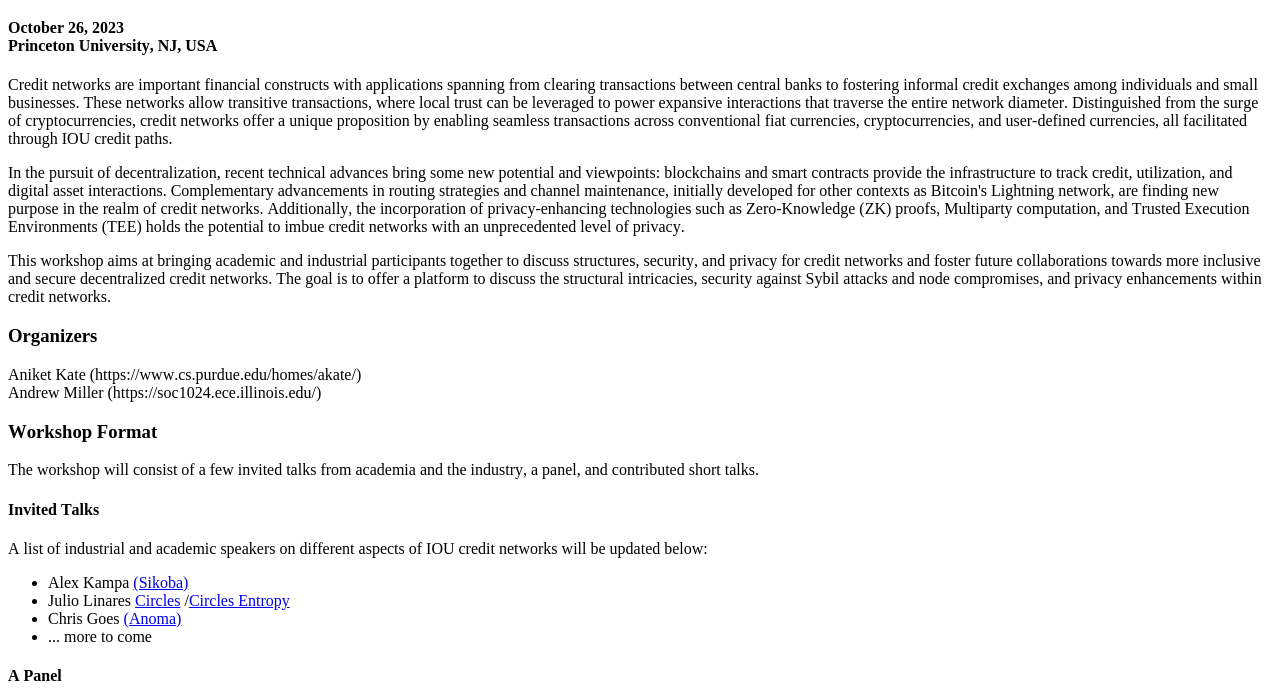
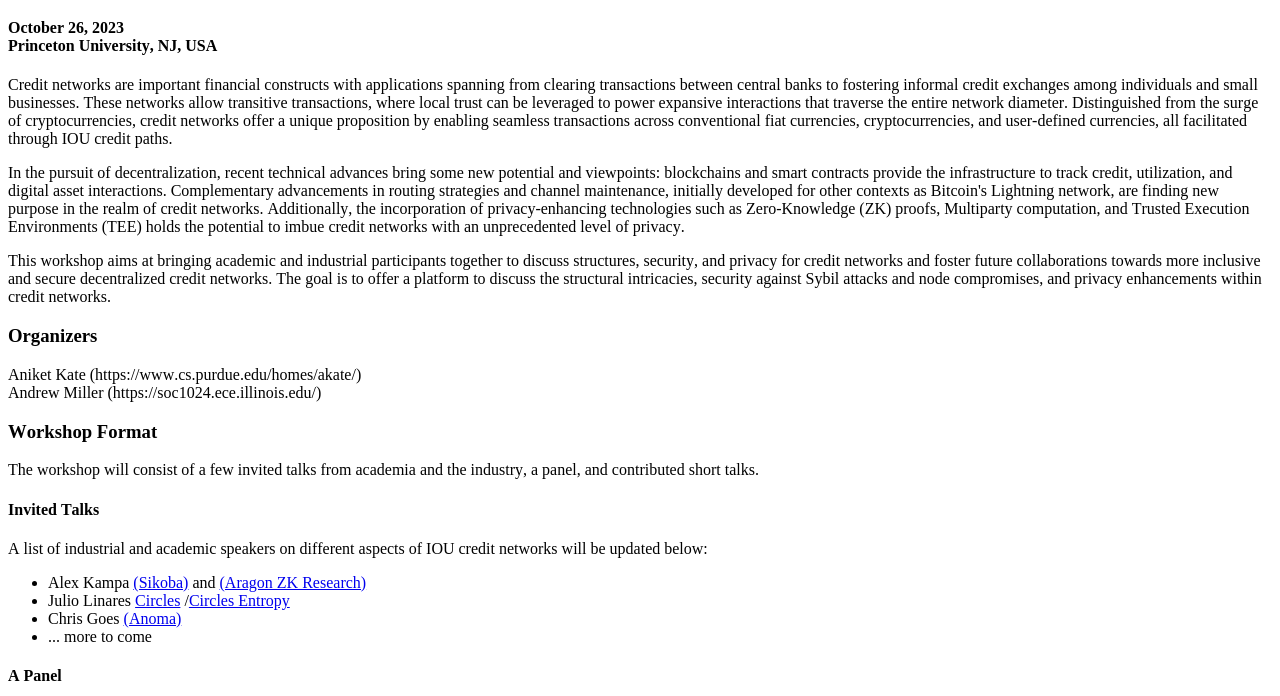
Before and after one commit to TransitivityMaximalists/TransitivityMaximalists.github.io, a plain HTML site: page index.html in a window 1280 px wide. Shown: the part 104-800 px from the top of the page. Drawn offline with Linux system fonts and the light colour scheme.

Commit message:
Update index.html

```diff
--- a/index.html
+++ b/index.html
@@ -50,7 +50,7 @@ Andrew Miller (https://soc1024.ece.illinois.edu/)
 <h4><span class="s2">Invited Talks</span></h4>
 <p ><span class="s2">A list of industrial and academic speakers on different aspects of IOU credit networks will be updated below:</span></p>
   <ul>
-    <li>Alex Kampa <a href="https://www.sikoba.com/">(Sikoba)</a></li>
+    <li>Alex Kampa <a href="https://www.sikoba.com/">(Sikoba)</a> and <a href="https://research.aragon.org/">(Aragon ZK Research)</a></li>
     <li>Julio Linares <a href="https://circles.garden">Circles</a> /<a href="https://circlesentropy.github.io/blackpaper/">Circles Entropy</a></li>
     <li>Chris Goes <a href="https://anoma.net/">(Anoma)</a></li>
     <li>... more to come</li>
```
